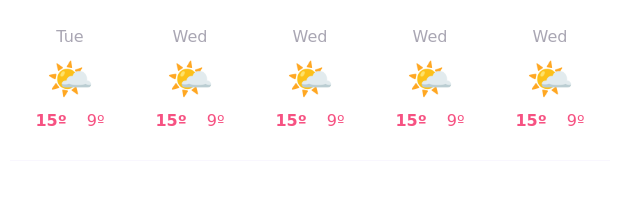
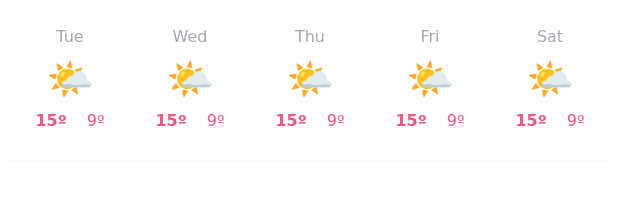
Before and after one commit to NCH1210/weather-app-updated, a plain HTML site: page index.html in a window 1280 px wide. Shown: the part 268-465 px from the top of the page, 330-970 px from the left. Drawn offline with nearby package versions, Linux system fonts and the light colour scheme; no server answers; a web font is replaced by a local one.

Commit message:
Update index.html

```diff
--- a/index.html
+++ b/index.html
@@ -71,7 +71,7 @@
             </div>
           </div>
           <div class="weather-forecast-day">
-            <div class="weather-forecast-date">Wed</div>
+            <div class="weather-forecast-date">Thu</div>
             <div class="weather-forecast-icon">🌤️</div>
             <div class="weather-forecast-temperatures">
               <div class="weather-forecast-temperature">
@@ -81,7 +81,7 @@
             </div>
           </div>
           <div class="weather-forecast-day">
-            <div class="weather-forecast-date">Wed</div>
+            <div class="weather-forecast-date">Fri</div>
             <div class="weather-forecast-icon">🌤️</div>
             <div class="weather-forecast-temperatures">
               <div class="weather-forecast-temperature">
@@ -91,7 +91,7 @@
             </div>
           </div>
           <div class="weather-forecast-day">
-            <div class="weather-forecast-date">Wed</div>
+            <div class="weather-forecast-date">Sat</div>
             <div class="weather-forecast-icon">🌤️</div>
             <div class="weather-forecast-temperatures">
               <div class="weather-forecast-temperature">
```
